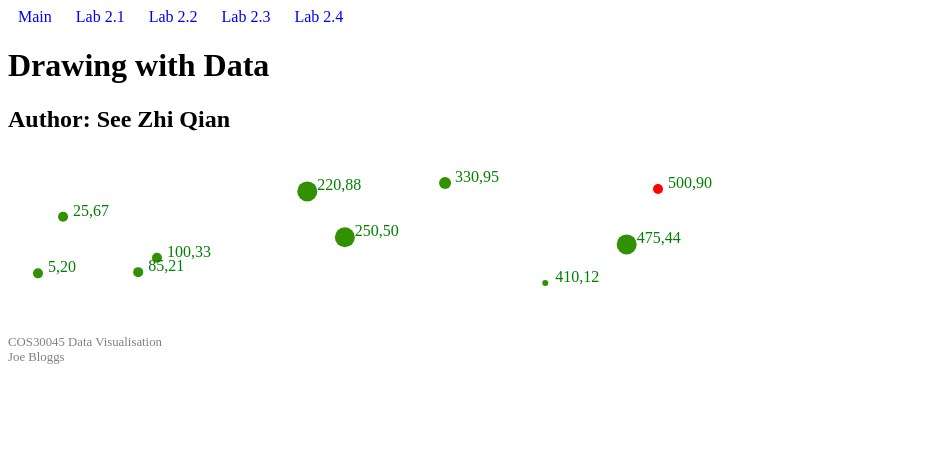
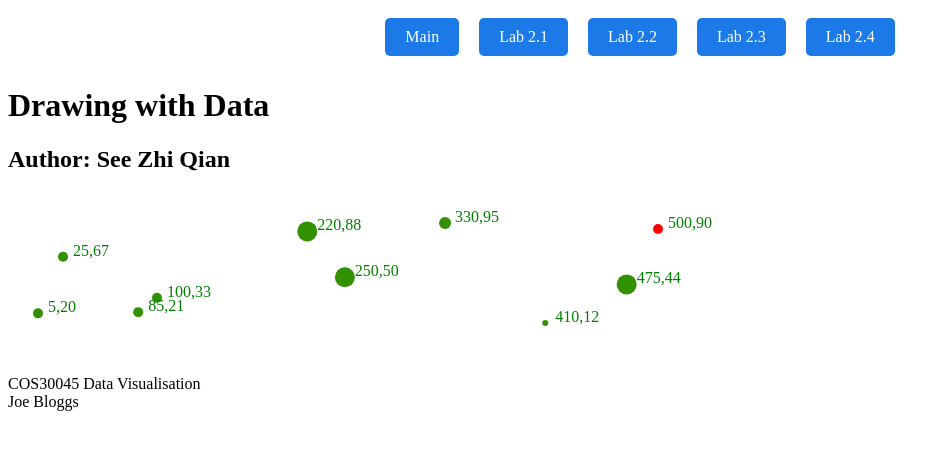
Before and after one commit to JeffreySZQ/COS30045, a plain HTML site: page COS30045/COS30045 2.3P/Lab2-3.html in a window 1280 px wide. Shown: the whole page, without its empty margins (0-950 px from the left). Drawn offline with nearby package versions, Linux system fonts and the light colour scheme.

Commit message:
Update Lab2-3.html

```diff
--- a/COS30045/COS30045 2.3P/Lab2-3.html
+++ b/COS30045/COS30045 2.3P/Lab2-3.html
@@ -10,20 +10,8 @@
     <title>Task 2.1 D3 Data Binding</title>
     <!-- Insert description of exercise -->
     <script src="https://d3js.org/d3.v7.min.js"></script>
-    <style>
-        .top-button {
-            margin: 0 10px;
-            text-decoration: none;
-            color: blue;
-        }
-        .button-container {
-            margin-bottom: 20px;
-        }
-        footer {
-            color: grey;
-            font-size: 0.8em;
-        }
-    </style>
+
+    <link rel="stylesheet" href="style2.3.css">
 </head>
 <body>
 
```
